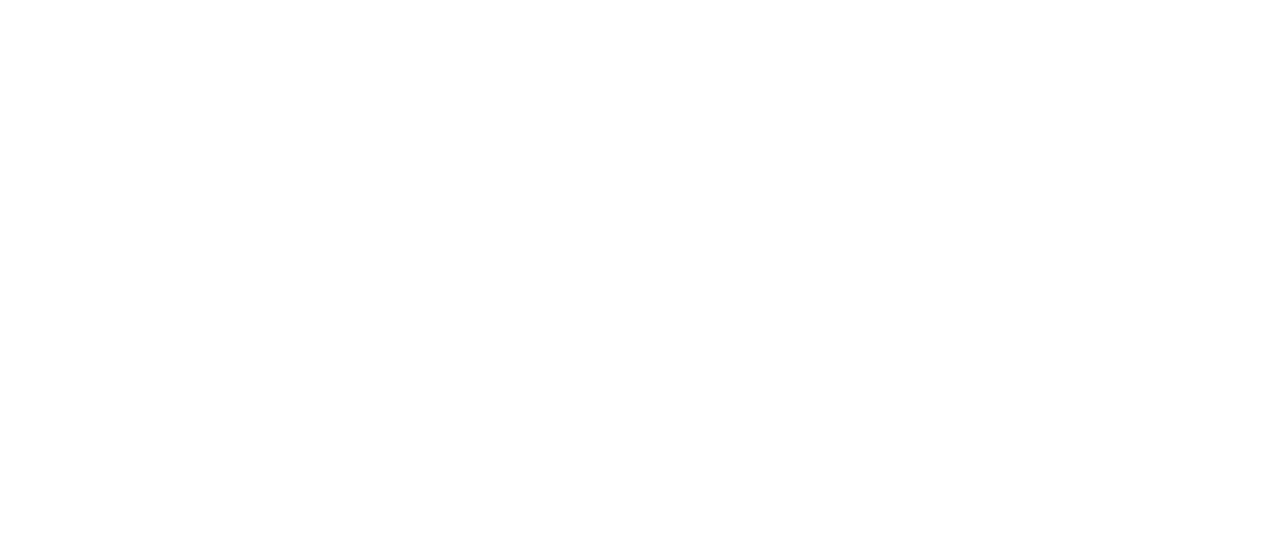
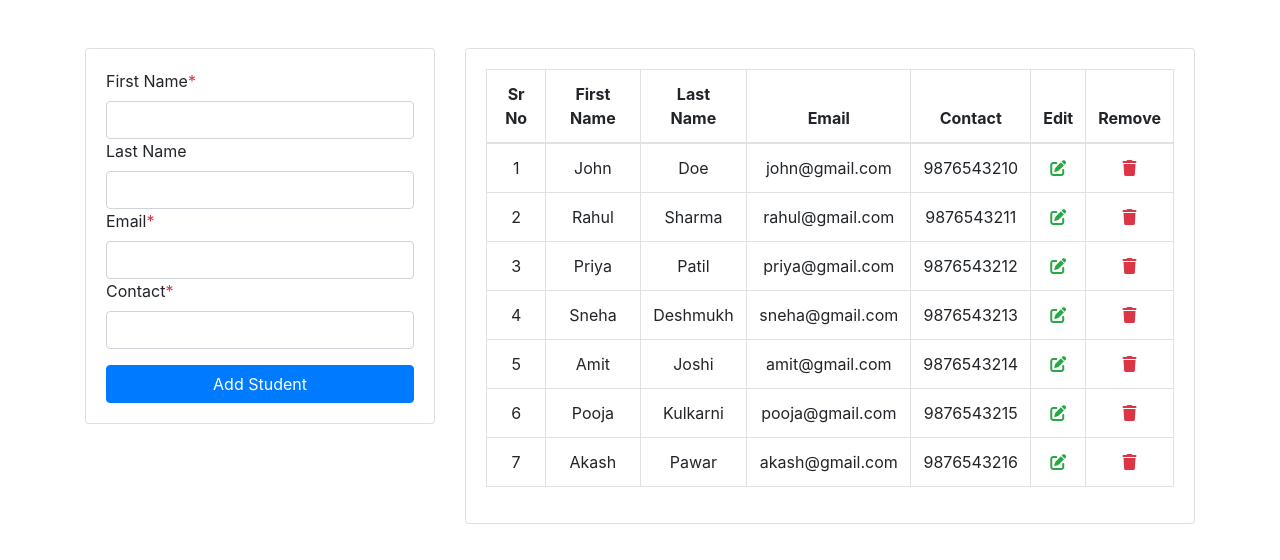
Before and after one commit to bhagyashridongaonkar06-dot/student-task, a plain HTML site: page index.html in a window 1280 px wide. Drawn offline with nearby package versions, Linux system fonts and the light colour scheme.

Commit message:
first commit

```diff
--- a/assets/js/app.js
+++ b/assets/js/app.js
@@ -0,0 +1,125 @@
+const cl = console.log;
+
+const stdForm = document.getElementById('stdForm')
+const fnameControl = document.getElementById('fname')
+const lnameControl = document.getElementById('lname')
+const emailControl = document.getElementById('email')
+const contactControl = document.getElementById('contact')
+const stdContainer = document.getElementById('stdList')
+
+let stdArr = [
+    {
+        fname: "John",
+        lname: "Doe",
+        email: "john@gmail.com",
+        contact: "9876543210",
+        stdId: "std101"
+    },
+    {
+        fname: "Rahul",
+        lname: "Sharma",
+        email: "rahul@gmail.com",
+        contact: "9876543211",
+        stdId: "std102"
+    },
+    {
+        fname: "Priya",
+        lname: "Patil",
+        email: "priya@gmail.com",
+        contact: "9876543212",
+        stdId: "std103"
+    },
+    {
+        fname: "Sneha",
+        lname: "Deshmukh",
+        email: "sneha@gmail.com",
+        contact: "9876543213",
+        stdId: "std104"
+    },
+    {
+        fname: "Amit",
+        lname: "Joshi",
+        email: "amit@gmail.com",
+        contact: "9876543214",
+        stdId: "std105"
+    },
+    {
+        fname: "Pooja",
+        lname: "Kulkarni",
+        email: "pooja@gmail.com",
+        contact: "9876543215",
+        stdId: "std106"
+    },
+    {
+        fname: "Akash",
+        lname: "Pawar",
+        email: "akash@gmail.com",
+        contact: "9876543216",
+        stdId: "std107"
+    }
+];
+
+
+function onCreateStdList(arr) {
+    let res = '';
+
+    arr.forEach((ele, i) => {
+        res += `<tr>
+                    <td>${i + 1}</td>
+                    <td>${ele.fname}</td>
+                    <td>${ele.lname}</td>
+                    <td>${ele.email}</td>
+                    <td>${ele.contact}</td>
+                    <td><i onclick="onEditStdList(this)" class="fa-solid fa-pen-to-square text-success"></td>
+                    <td><i onclick="onDeleteStdList(this)" class="fa-solid fa-trash text-danger"></td>
+                </tr>`
+    });
+
+    stdContainer.innerHTML = res;
+}
+
+onCreateStdList(stdArr)
+
+
+
+
+function onStdAdd(eve) {
+    eve.preventDefault();
+
+    let newStd = {
+        fname : fnameControl.value,
+        lname : lnameControl.value,
+        email : emailControl.value,
+        contact : contactControl.value,
+        stdId : Date.now().toString()
+    }
+
+    stdArr.push(newStd)
+    stdForm.reset();
+
+    let tr = document.createElement('tr')
+    tr.className = 'table table-bordered text-center'
+    tr.setAttribute('id', newStd.stdId)
+    tr.innerHTML = `
+                    <td>${stdArr.length}</td>
+                    <td>${newStd.fname}</td>
+                    <td>${newStd.lname}</td>
+                    <td>${newStd.email}</td>
+                    <td>${newStd.contact}</td>
+                    <td><i onclick="onEditStdList(this)" class="fa-solid fa-pen-to-square text-success"></td>
+                    <td><i onclick="onDeleteStdList(this)" class="fa-solid fa-trash text-danger"></td>
+    `
+    stdContainer.append(tr)
+
+}
+
+
+
+
+
+
+
+
+
+
+stdForm.addEventListener('submit', onStdAdd)
--- a/index.html
+++ b/index.html
@@ -4,15 +4,72 @@
     <meta charset="UTF-8">
     <meta name="viewport" content="width=device-width, initial-scale=1.0">
     <title>Student Task</title>
+    <link rel="stylesheet" href="https://cdn.jsdelivr.net/npm/bootstrap@4.6.2/dist/css/bootstrap.min.css" integrity="sha384-xOolHFLEh07PJGoPkLv1IbcEPTNtaed2xpHsD9ESMhqIYd0nLMwNLD69Npy4HI+N" crossorigin="anonymous">
+    <link rel="stylesheet" href="https://cdnjs.cloudflare.com/ajax/libs/font-awesome/6.7.1/css/all.min.css" integrity="sha512-5Hs3dF2AEPkpNAR7UiOHba+lRSJNeM2ECkwxUIxC1Q/FLycGTbNapWXB4tP889k5T5Ju8fs4b1P5z/iB4nMfSQ==" crossorigin="anonymous" referrerpolicy="no-referrer" />
+    <link rel="stylesheet" href="./assets/css/style.css">
 </head>
 <body>
     <div class="container">
         <div class="row">
             <div class="col-md-4 mt-5">
+                <div class="card">
+                    <form id="stdForm">
+                        <div class="card-body">
+                            <div class="form-group">
+                                <label for="fname">First Name<span class="text-danger">*</span></label>
+                                <input type="text"  required class="form-control" id="fname">
 
+                                <label for="lname">Last Name<span class="text-danger"></span></label>
+                                <input type="text" required class="form-control" id="lname">
+
+                                <label for="email">Email<span class="text-danger">*</span></label>
+                                <input type="text" required class="form-control" id="email">
+
+                                <label for="contact">Contact<span class="text-danger">*</span></label>
+                                <input type="text" class="form-control" id="contact">
+                            </div>
+
+                            <button class="btn btn-primary btn-block" id="addStd">Add Student</button>
+                        </div>
+                    </form>
+                </div>
+            </div>
+
+
+            <div class="col-md-8 mt-5">
+                <div class="card">
+                    <div class="card-body">
+                        <table class="table table-bordered text-center">
+                            <thead>
+                                <tr>
+                                    <th>Sr No</th>
+                                    <th>First Name</th>
+                                    <th>Last Name</th>
+                                    <th>Email</th>
+                                    <th>Contact</th>
+                                    <th>Edit</th>
+                                    <th>Remove</th>
+                                </tr>
+                            </thead>
+                            <tbody id="stdList">
+                                <!-- <tr>
+                                    <td>1</td>
+                                    <td>Jhon</td>
+                                    <td>Doe</td>
+                                    <td>jd@gmail.com</td>
+                                    <td>12345</td>
+                                    <td><i class="fa-solid fa-pen-to-square text-success"></td>
+                                    <td><i class="fa-solid fa-trash text-danger"></td>
+                                </tr> -->
+                            </tbody>
+                        </table>
+                    </div>
+                </div>
             </div>
         </div>
     </div>
 
+
+    <script src="./assets/js/app.js"></script>
 </body>
 </html>
```
